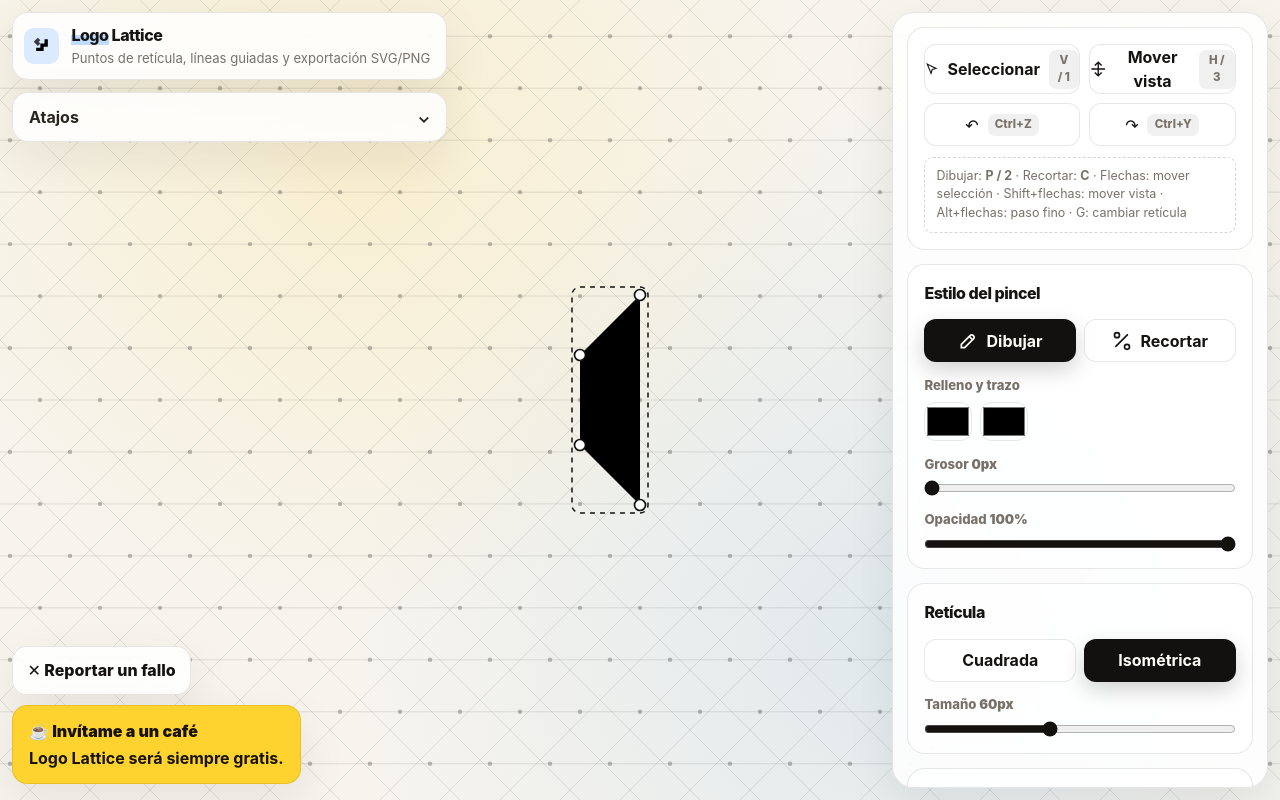
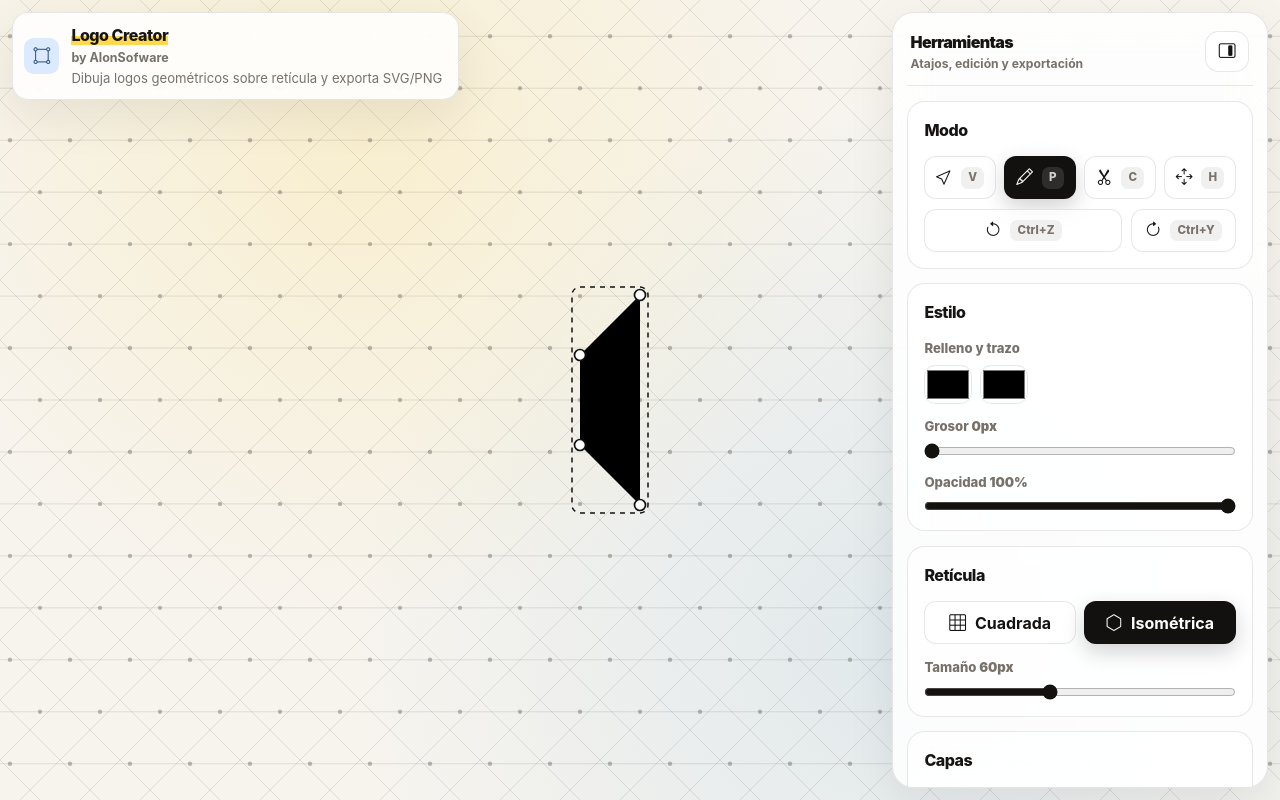
Before and after one commit to jalonsomerchan/logo-creator, a website built with Vite: page index.html in a window 1280 px wide. Built offline with nearby package versions, Linux system fonts and the light colour scheme.

Commit message:
Point app to Logo Creator toolbar

```diff
--- a/index.html
+++ b/index.html
@@ -9,14 +9,14 @@
     />
     <meta name="theme-color" content="#f7f4ee" />
 
-    <title>Logo Lattice · creador de logos geométricos</title>
+    <title>Logo Creator by AlonSofware</title>
 
     <link rel="icon" href="/public/favicon.svg" type="image/svg+xml" />
   </head>
 
   <body>
-    <noscript>Necesitas activar JavaScript para usar el creador de logos.</noscript>
+    <noscript>Necesitas activar JavaScript para usar Logo Creator.</noscript>
     <main id="app" class="app-shell"></main>
-    <script type="module" src="/src/js/app3.js"></script>
+    <script type="module" src="/src/js/app4.js"></script>
   </body>
 </html>
```
